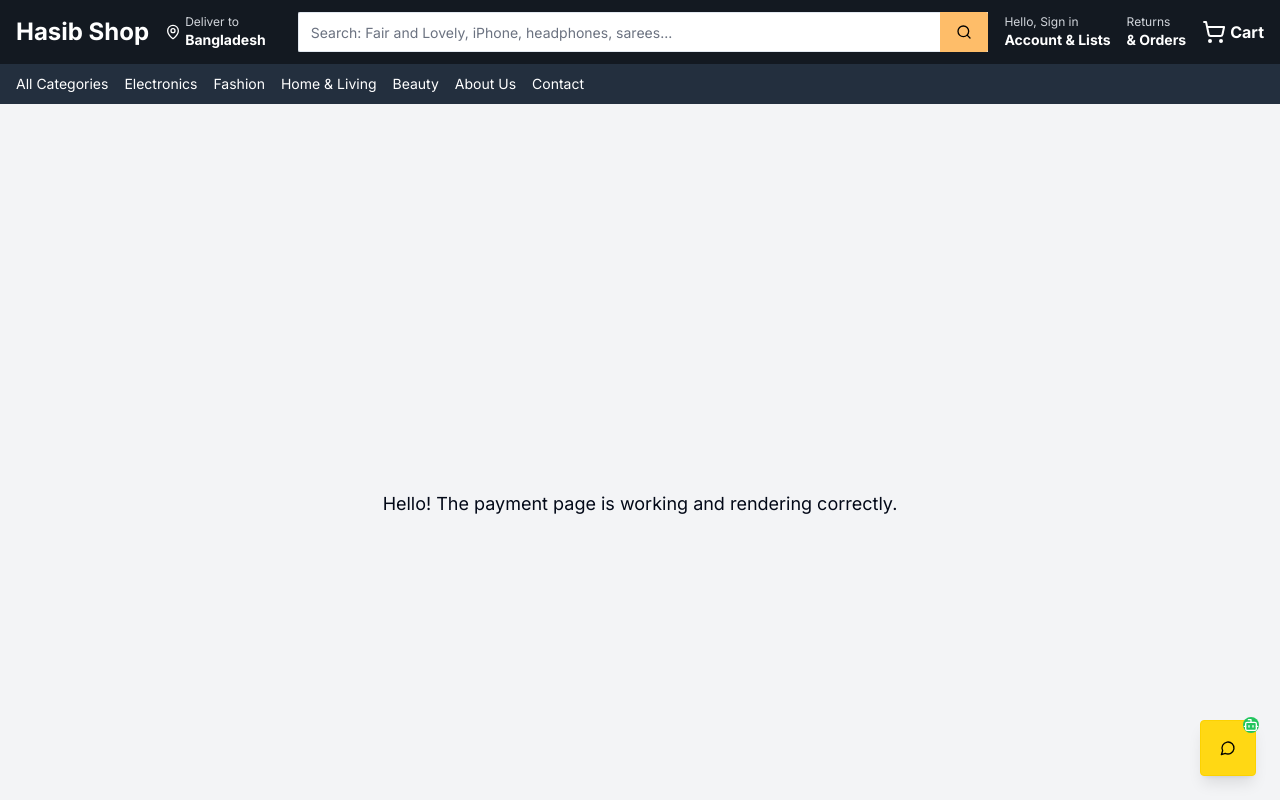
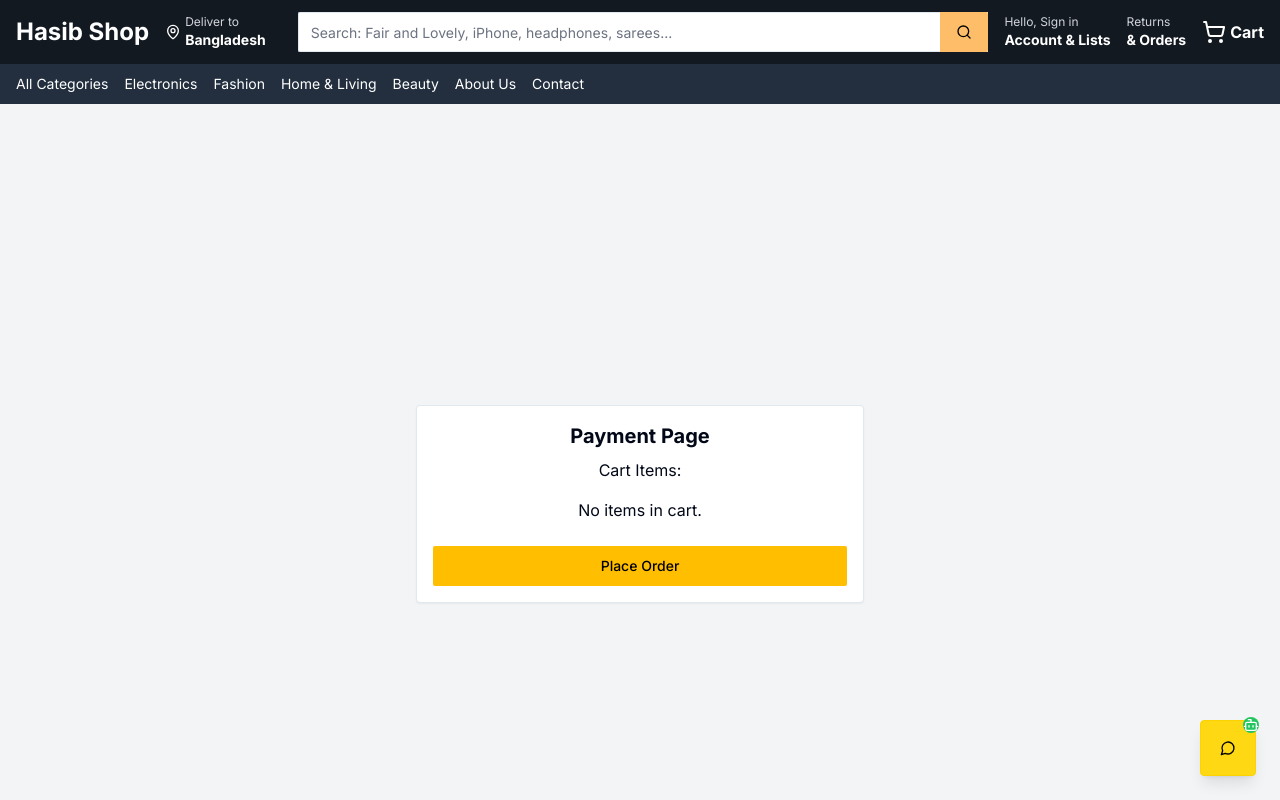
Before and after one commit to Hasibullah-cyber/Amazon, a Next.js app: page /checkout/payment in a window 1280 px wide. Shown: the top 800 px of the page. Built offline with nearby package versions, Linux system fonts and the light colour scheme.

Commit message:
Update page.tsx
Night night

```diff
--- a/app/checkout/payment/page.tsx
+++ b/app/checkout/payment/page.tsx
@@ -1,9 +1,52 @@
 "use client";
 
+import { useEffect, useState } from "react";
+import { useRouter } from "next/navigation";
+import { Card } from "@/components/ui/card";
+import { Button } from "@/components/ui/button";
+
+interface CartItem {
+  name: string;
+  price: number;
+  quantity: number;
+}
+
 export default function PaymentPage() {
+  const [cartItems, setCartItems] = useState<CartItem[]>([]);
+  const [isMounted, setIsMounted] = useState(false);
+
+  useEffect(() => {
+    // Wait for the component to mount on client side
+    setIsMounted(true);
+
+    if (typeof window !== "undefined") {
+      try {
+        const savedCart = JSON.parse(localStorage.getItem("cart") || "[]");
+        setCartItems(savedCart);
+      } catch (error) {
+        console.error("Failed to load cart:", error);
+      }
+    }
+  }, []);
+
+  if (!isMounted) return null; // Prevent render on server
+
   return (
-    <div className="min-h-screen flex items-center justify-center text-center p-10 text-lg">
-      <p>Hello! The payment page is working and rendering correctly.</p>
+    <div className="min-h-screen flex flex-col items-center justify-center p-10 text-center">
+      <Card className="p-4 w-full max-w-md">
+        <h1 className="text-xl font-bold mb-2">Payment Page</h1>
+        <p className="mb-4">Cart Items:</p>
+        {cartItems.length === 0 ? (
+          <p>No items in cart.</p>
+        ) : (
+          cartItems.map((item, i) => (
+            <div key={i} className="text-left text-sm mb-2">
+              <strong>{item.name}</strong> — ৳{item.price} × {item.quantity}
+            </div>
+          ))
+        )}
+        <Button className="mt-6 w-full">Place Order</Button>
+      </Card>
     </div>
   );
 }
```
